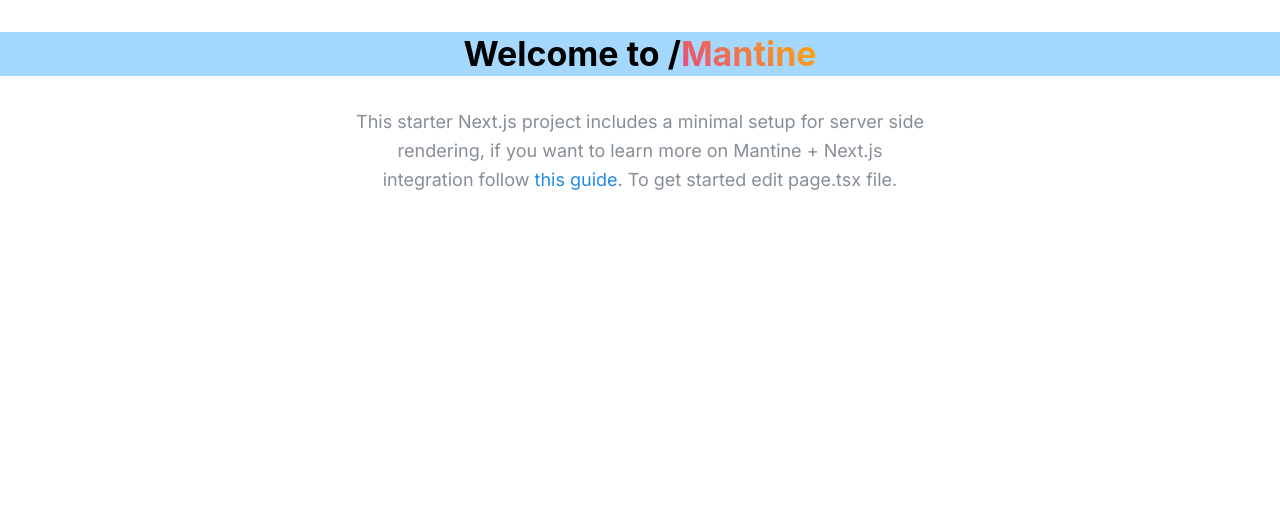
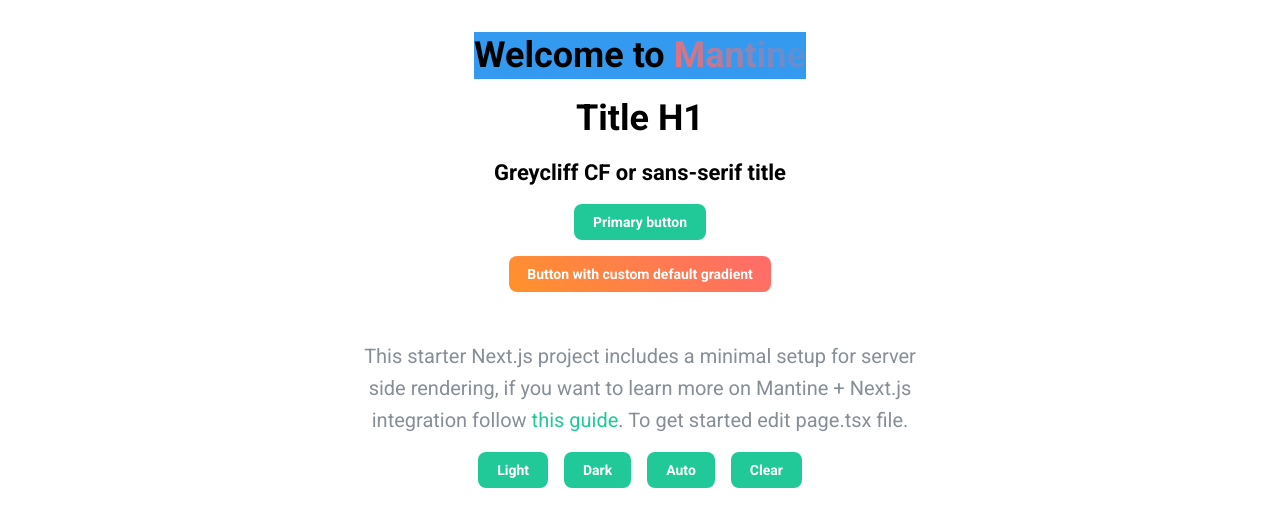
Before and after one commit to MTeguhIrawan1996/singularity, a Next.js app: page / in a window 1280 px wide. Shown: the top 526 px of the page. Built offline with nearby package versions, Linux system fonts and the light colour scheme.

Commit message:
:lipstick: style(app): mantine theme

```diff
--- a/src/app/layout.tsx
+++ b/src/app/layout.tsx
@@ -1,11 +1,18 @@
 import { MantineProvider } from '@mantine/core';
 import type { Metadata } from 'next';
-import { Inter } from 'next/font/google';
+import { Roboto } from 'next/font/google';
 
 import './globals.css';
 import '@mantine/core/styles.css';
 
-const inter = Inter({ subsets: ['latin'] });
+import { theme } from '@/theme';
+
+const roboto = Roboto({
+  weight: ['400', '500', '700', '300'],
+  subsets: ['latin'],
+  display: 'swap',
+  style: ['normal', 'italic'],
+});
 
 export const metadata: Metadata = {
   title: 'Create Next App',
@@ -19,8 +26,8 @@
 }>) {
   return (
     <html lang='en'>
-      <body className={inter.className}>
-        <MantineProvider>{children}</MantineProvider>
+      <body className={roboto.className}>
+        <MantineProvider theme={theme}>{children}</MantineProvider>
       </body>
     </html>
   );
--- a/src/components/features/Welcome/Welcome.tsx
+++ b/src/components/features/Welcome/Welcome.tsx
@@ -1,22 +1,37 @@
-import { Anchor, Text, Title } from '@mantine/core';
+'use client';
 
-import { env } from '@/env';
+import {
+  Anchor,
+  Button,
+  Group,
+  Stack,
+  Text,
+  Title,
+  useMantineColorScheme,
+} from '@mantine/core';
 
 export default function Welcome() {
-  const fo = env.BASE_URL;
+  const { setColorScheme, clearColorScheme } = useMantineColorScheme();
+
   return (
-    <>
-      <Title ta='center' mt='xl' bg='blue.2'>
-        Welcome to {fo}
+    <Stack align='center'>
+      <Title ta='center' mt='xl' bg='primary'>
+        Welcome to{' '}
         <Text
           inherit
           variant='gradient'
           component='span'
-          gradient={{ from: 'pink', to: 'yellow' }}
+          gradient={{ from: 'red', to: 'blue' }}
         >
           Mantine
         </Text>
       </Title>
+      <Title ta='center' order={1}>
+        Title H1
+      </Title>
+      <Title order={3}>Greycliff CF or sans-serif title</Title>
+      <Button>Primary button</Button>
+      <Button variant='gradient'>Button with custom default gradient</Button>
       <Text c='dimmed' ta='center' size='lg' maw={580} mx='auto' mt='xl'>
         This starter Next.js project includes a minimal setup for server side
         rendering, if you want to learn more on Mantine + Next.js integration
@@ -26,6 +41,13 @@
         </Anchor>
         . To get started edit page.tsx file.
       </Text>
-    </>
+
+      <Group>
+        <Button onClick={() => setColorScheme('light')}>Light</Button>
+        <Button onClick={() => setColorScheme('dark')}>Dark</Button>
+        <Button onClick={() => setColorScheme('auto')}>Auto</Button>
+        <Button onClick={clearColorScheme}>Clear</Button>
+      </Group>
+    </Stack>
   );
 }
--- a/src/theme.ts
+++ b/src/theme.ts
@@ -1,7 +1,59 @@
 'use client';
 
-import { createTheme } from '@mantine/core';
+import { createTheme, rem, virtualColor } from '@mantine/core';
 
 export const theme = createTheme({
   /* Put your mantine theme override here */
+  /* Typography */
+  fontFamily: 'Roboto, sans-serif',
+  headings: {
+    fontFamily: 'Roboto, sans-serif',
+    sizes: {
+      h1: { fontSize: rem(36) },
+    },
+  },
+  fontSizes: {
+    xs: rem(12),
+    sm: rem(14),
+    md: rem(16),
+    lg: rem(20),
+    xl: rem(24),
+  },
+
+  /* Colors */
+  primaryShade: 5,
+  primaryColor: 'teal',
+  colors: {
+    'bright-pink': [
+      '#F0BBDD',
+      '#ED9BCF',
+      '#EC7CC3',
+      '#ED5DB8',
+      '#F13EAF',
+      '#F71FA7',
+      '#FF00A1',
+      '#E00890',
+      '#C50E82',
+      '#AD1374',
+    ],
+
+    primary: virtualColor({
+      name: 'primary',
+      dark: 'red',
+      light: 'blue',
+    }),
+  },
+
+  defaultGradient: {
+    from: 'orange',
+    to: 'red',
+    deg: 45,
+  },
+
+  /* Other */
+  defaultRadius: 'md',
+  shadows: {
+    md: '1px 1px 3px rgba(0, 0, 0, .25)',
+    xl: '5px 5px 3px rgba(0, 0, 0, .25)',
+  },
 });
```
